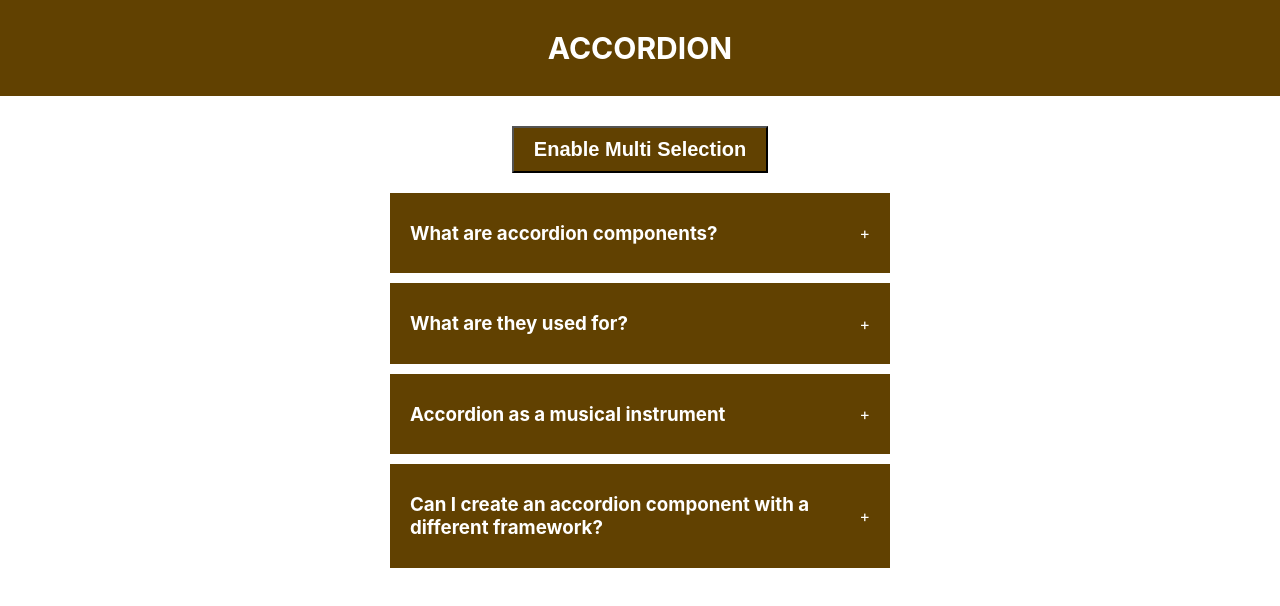
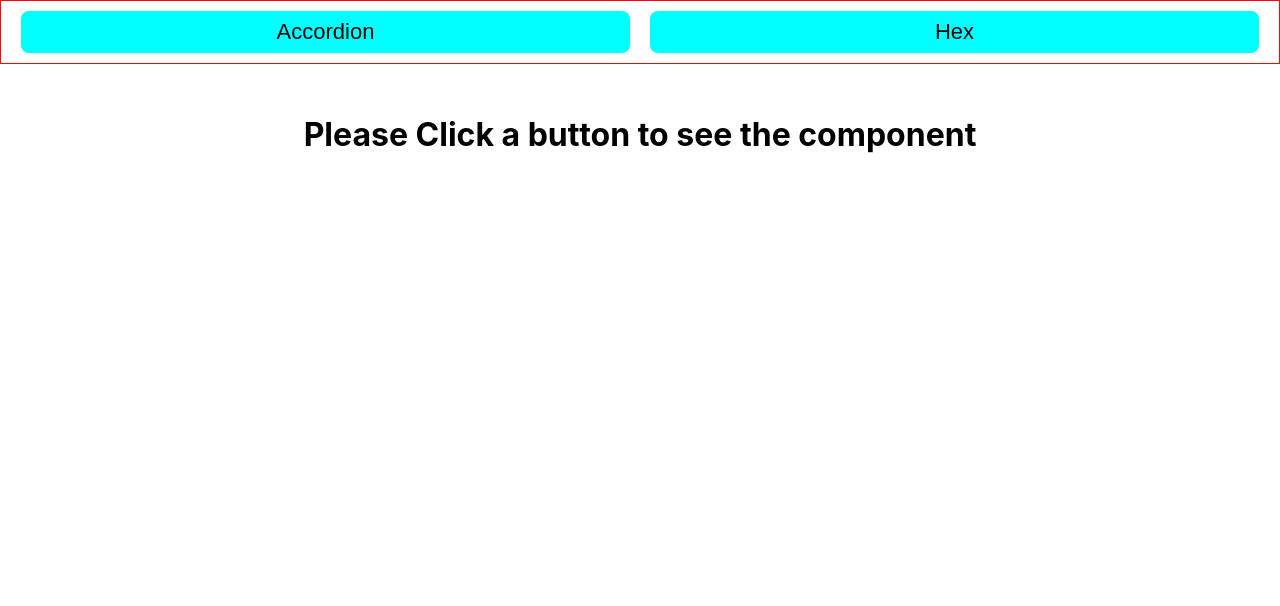
Before and after one commit to saranyavinjarapu/ReactCodingConcepts, a React (Create React App) app: page / in a window 1280 px wide. Shown: the top 606 px of the page. Built offline with nearby package versions, Linux system fonts and the light colour scheme.

Commit message:
added logic to display relevant components on button click

```diff
--- a/src/App.css
+++ b/src/App.css
@@ -39,3 +39,19 @@
     transform: rotate(360deg);
   }
 }
+
+.main {
+  display: grid;
+  grid-template-columns: repeat(auto-fit, minmax(150px, 1fr));
+  gap: 20px;
+  padding: 10px 20px;
+  border: 1px solid red;
+}
+
+button {
+  padding: 8px 12px;
+  background-color: aqua;
+  border: none;
+  border-radius: 8px;
+  font-size: 22px;
+}
--- a/src/App.js
+++ b/src/App.js
@@ -1,12 +1,29 @@
+import { useState } from "react";
 import "./App.css";
-import Accordion from "./components/Accordion";
-import Header from "./components/Header/Header";
+import { displayList, componentsList } from "./utils/helpers";
 
 function App() {
+  const [clickedChallengeId, setClickedChallengeId] = useState("");
+  const ClickedChallengeComponent = componentsList[clickedChallengeId];
+
   return (
     <div className="App">
-      <Header></Header>
-      <Accordion></Accordion>
+      <div className="main">
+        {displayList.map((item, index) => (
+          <button
+            key={index}
+            id={item.id}
+            onClick={() => setClickedChallengeId(item.id)}
+          >
+            {item.name}
+          </button>
+        ))}
+      </div>
+      {clickedChallengeId ? (
+        <ClickedChallengeComponent />
+      ) : (
+        <h1>Please Click a button to see the component</h1>
+      )}
     </div>
   );
 }
--- a/src/components/Accordion/index.js
+++ b/src/components/Accordion/index.js
@@ -49,8 +49,8 @@ const Accordion = () => {
       </button>
       <div className="accordion">
         {data && data.length > 0 ? (
-          data.map((dataItem) => (
-            <div className="item">
+          data.map((dataItem, index) => (
+            <div className="item" key={index}>
               <div
                 className="title"
                 onClick={
--- a/src/components/Header/Header.js
+++ b/src/components/Header/Header.js
@@ -1,8 +1,8 @@
 import React from "react";
-import "./styles.css";
+import styles from "./Header.module.css";
 
 const Header = () => {
-  return <div className="main">ACCORDION</div>;
+  return <div className={styles.main}>REACT CODING CHALLENGES</div>;
 };
 
 export default Header;
--- /dev/null
+++ b/src/components/Header/Header.module.css
@@ -0,0 +1,6 @@
+.main {
+  background-color: lightgray;
+  font-weight: bold;
+  font-size: 30px;
+  padding: 20px;
+}
--- a/src/components/Header/styles.css
+++ /dev/null
@@ -1,7 +0,0 @@
-.main {
-  background-color: #614101;
-  font-weight: bold;
-  color: #fff;
-  font-size: 30px;
-  padding: 30px;
-}
--- /dev/null
+++ b/src/components/Hex/Hex.js
@@ -0,0 +1,7 @@
+import React from "react";
+
+const Hex = () => {
+  return <div>hello hex</div>;
+};
+
+export default Hex;
--- /dev/null
+++ b/src/components/index.js
@@ -0,0 +1,5 @@
+import Accordion from "./Accordion";
+import Header from "./Header/Header";
+import Hex from "./Hex/Hex";
+
+export { Accordion, Header, Hex };
--- /dev/null
+++ b/src/utils/helpers.js
@@ -0,0 +1,15 @@
+import { Accordion, Header, Hex } from "../components";
+export const displayList = [
+  {
+    id: "accordion",
+    name: "Accordion",
+    title: "Accordion to click and unclick",
+  },
+  { id: "hex", name: "Hex", title: "Accordion to click and unclick" },
+];
+
+export const componentsList = {
+  accordion: Accordion,
+  hex: Hex,
+  header: Header,
+};
```
